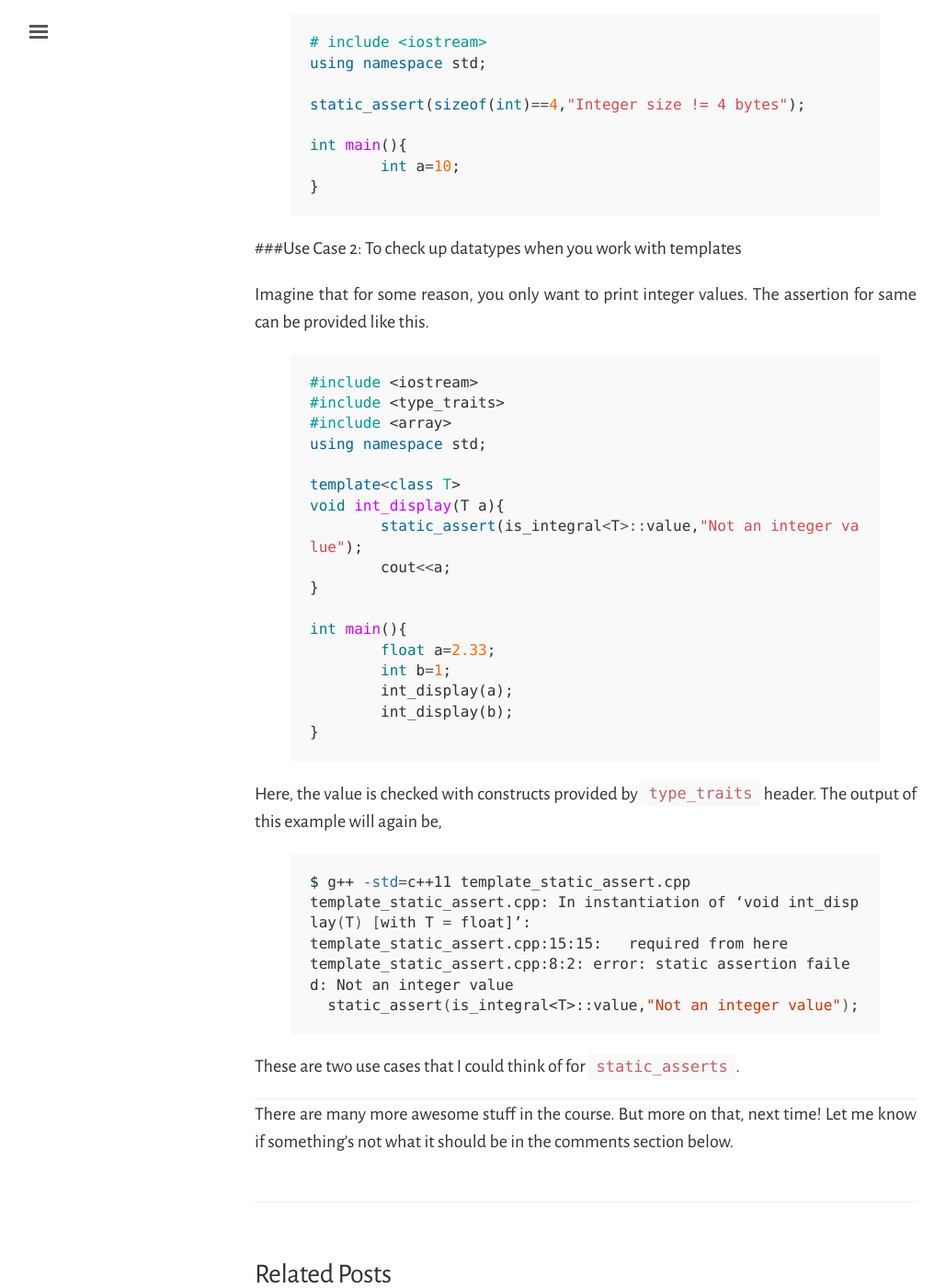
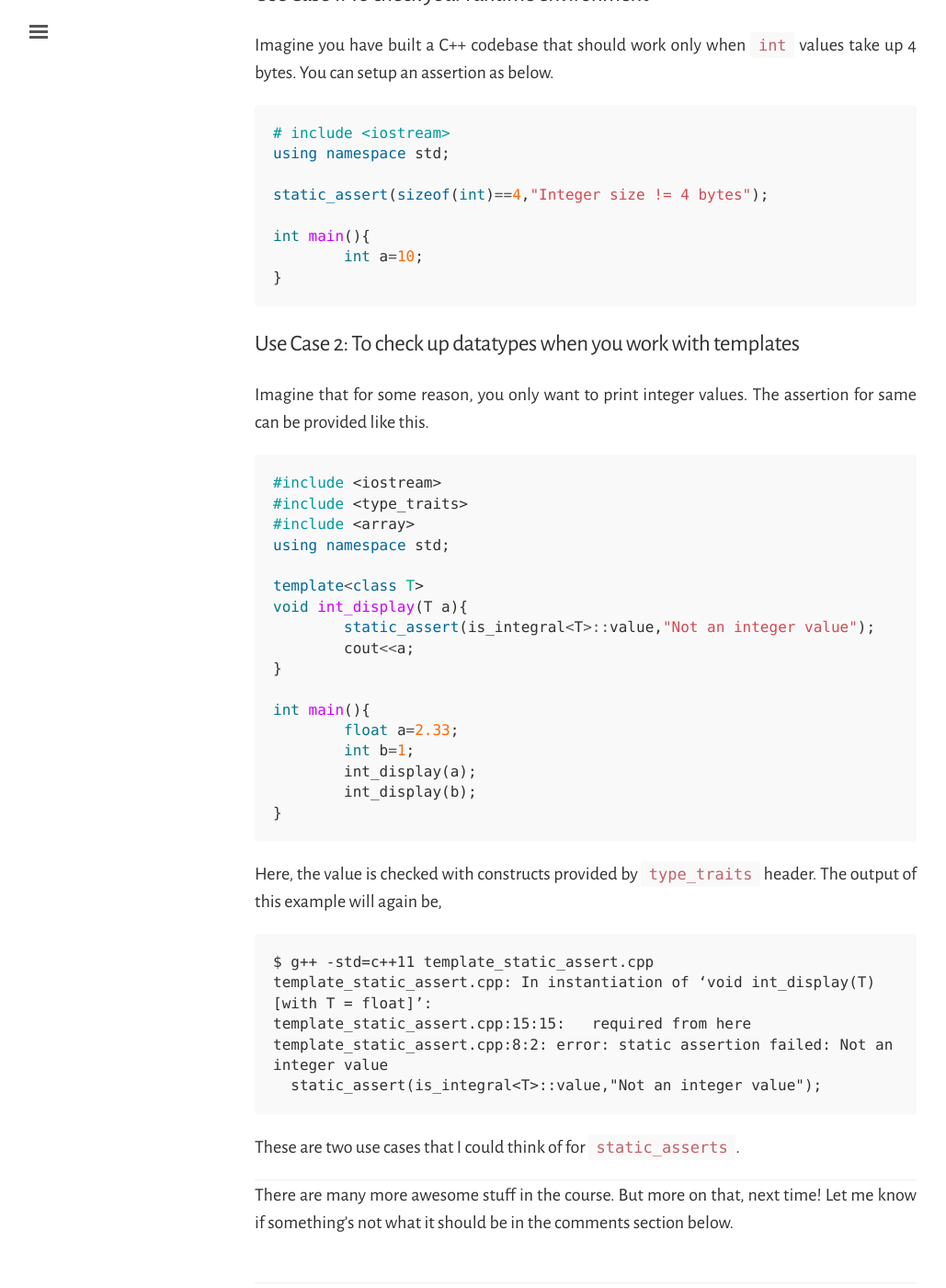
Before and after one commit to dtsdwarak/blog, a Jekyll site: the page built from _posts/2015-08-24-Notes-from-CPP4C-Programmers-Course-Part-I.md, in a window 1280 px wide and 1400 px high, scrolled down 10222 px. Shown: the whole window at 92% size, without its empty margins (3-1032 px from the left). Built offline with Jekyll 4.4.1, drawn with Linux system fonts in a browser that asks for light colours; comment, search, counter and statistics services are not loaded; some of the changed text lies outside the part shown.

Commit message:
Migrate to Jekyll 3

````diff
--- a/_config.yml
+++ b/_config.yml
@@ -1,8 +1,14 @@
 # Permalinks
-#
-# Use of `relative_permalinks` ensures post links from the index work properly.
 permalink:           pretty
-relative_permalinks: true
+future: true
+
+# Markdown syntax
+markdown: kramdown
+
+kramdown:
+  input: GFM
+  syntax_highlighter: rouge
+  line_numbers: true
 
 # Setup
 title:               Dwarak
@@ -22,5 +28,8 @@
 # Custom vars
 version:             1.0.1
 
+# paginate
+gems: [jekyll-paginate]
+
 # Enforce SSL
 enforce_ssl: blog.dwarak.in
--- a/_posts/2015-08-24-Notes-from-CPP4C-Programmers-Course-Part-I.md
+++ b/_posts/2015-08-24-Notes-from-CPP4C-Programmers-Course-Part-I.md
@@ -18,27 +18,27 @@
 * [TypeCasting](#typecasting-in-c)
 * [Static Asserts](#staticasserts-in-c)
 
-##TypeCasting in C++
+## TypeCasting in C++
 
 For the ones who come with a classic C background, your idea of typcasting may have only been like this.
 
-{% highlight cpp %}
+```cpp
 int a = 2;
 float b = (float) a;
-{% endhighlight %}
+```
 
 Apart from the *c-like* syntax as seen above, there is another *functional* typecasting that goes like this.
 
-{% highlight cpp %}
+```cpp
 int a = 2;
 float b = float(a);
-{% endhighlight %}
+```
 
 There is not much difference between either methods. It is totally up to the user to choose his/her preferred way although many would [prefer to use the latter](http://stackoverflow.com/a/3487099).
 
 Sure, it works if you know what you are doing. But the methods above are so powerful that you can typecast literally any type to another type. Consider this example.
 
-{% highlight cpp %}
+```cpp
 //wrong_type_casting.cpp
 #include <iostream>
 
@@ -58,7 +58,7 @@
 	B* b = (B*) &a;
 	cout<<b->b;
 }
-{% endhighlight %}
+```
 
 This would perfectly compile to an executable. Only that the output here may be some junk or in somecases, may create some runtime error.
 
@@ -71,16 +71,16 @@
 
 The syntax for each of the casts is
 
-{% highlight cpp %}
+```cpp
 type1 variable = anytypeof_cast<type1>(type2 variable);
-{% endhighlight %}
+```
 
-###```reinterpret_cast```
+### ```reinterpret_cast```
 The most dumbass typecast ever. It doesn't check which is pointing to what. You could even typecast an integer pointer to a class pointer that you have defined. It is absolutely dangerous at all levels and its highly recommended that you avoid it.
 
 For example, the same example above can be achieved via ```reinterpret_cast``` as
 
-{% highlight cpp %}
+```cpp
 #include <iostream>
 using namespace std;
 
@@ -98,43 +98,43 @@
 	A* a = reinterpret_cast<A*>(&b);
 	cout<<a->a;
 }
-{% endhighlight %}
+```
 
-###```static_cast```
+### ```static_cast```
 
 Now, ```static_cast``` is a little better than the ```reinterpret_cast``` in that, it checks during compile time to see if the values in the LHS and the RHS both match to the same value. The same example above would have been impossible with ```static_cast```.
 
 To really understand what and what is not possible with ```static_cast```, let's start with something simple.
 
-{% highlight cpp %}
+```cpp
 float a = 2.34;
 int b = static_cast<int>(a); //int b=a;
 
 int a = 10;
 float b = static_cast<float>(a); //float b=a;
-{% endhighlight %}
+```
 
 The above code would be possible with ```static_cast```. In general, ```static_cast``` allows for conversions that can happen implicitly.
 
 Now consider the code below.
 
-{% highlight cpp %}
+```cpp
 float *a = new float(2.34);
 int* b = (int*)a;
 
 int* a = new int(10);
 float* b = (float*)a;
-{% endhighlight %}
+```
 
 We have changed nothing except that we declare the variables dynamically. The above code would compile and execute. But the output would not be what we expect. Implementing the same with ```static_cast``` would not let us compile the code at all.
 
-{% highlight cpp %}
+```cpp
 float *a = new float(2.34);
 int* b = static_cast<int*>(a);
 
 int* a = new int(10);
 float* b = static_cast<float*>(a);
-{% endhighlight %}
+```
 
 This code above does not get compiled at all, thus throwing an error.
 
@@ -142,7 +142,7 @@
 
 Again, consider the following code.
 
-{% highlight cpp %}
+```cpp
 #include <iostream>
 using namespace std;
 
@@ -158,11 +158,11 @@
 	A* a = new A;
 	B* b = (B*)a;
 }
-{% endhighlight %}
+```
 
 Though totally senseless, this would compile perfectly in C++. Let's attempt the same with ```static_cast```.
 
-{%highlight cpp %}
+```cpp
 #include <iostream>
 using namespace std;
 
@@ -178,18 +178,18 @@
 	A* a = new A;
 	B* b = static_cast<B*>(a);
 }
-{% endhighlight %}
+```
 
 This code throws an error.
 
-{% highlight bash %}
+```
 static_cast.cpp:14:26: error: invalid static_cast from type ‘A*’ to type ‘B*’
   B* b = static_cast<B*>(a);
-{% endhighlight %}
+```
 
 Let's change it a bit making ```B``` a derivative of class ```A```.
 
-{% highlight cpp %}
+```cpp
 struct A{
 	float a;
 };
@@ -202,7 +202,7 @@
 	A* a = new A;
 	B* b = static_cast<B*>(a);
 }
-{% endhighlight %}
+```
 
 It works!
 
@@ -210,7 +210,7 @@
 
 But, hang on! Let us try to do just the opposite : **Typecast a derived class pointer to a base class**.
 
-{% highlight cpp %}
+```cpp
 struct A{
 	float a;
 };
@@ -223,7 +223,7 @@
 	B* b = new B;
 	A* a = static_cast<A*>(b);
 }
-{% endhighlight %}
+```
 
 Works again!
 
@@ -231,7 +231,7 @@
 
 Thus, ```static_cast``` can perform both pointer upcasts (*pointer-to-base from pointer-to-derived*) and downcasts (*pointer-to-derived from pointer-to-base*).
 
-###Conclusion
+### Conclusion
 
 The conclusion we derive with regard to the ```static_cast``` is that:
 
@@ -247,7 +247,7 @@
 
 Consider the code below.
 
-{% highlight cpp %}
+```cpp
 #include <iostream>
 using namespace std;
 
@@ -265,19 +265,19 @@
 	A* a = static_cast<A*>(b);
 	cout<<a->a;
 }
-{% endhighlight %}
+```
 
 This code would compile OK. But the output is definitely not ```10``` or ```10.<something>```.
 
 How do we handle such problems? There comes ```dynamic_cast``` into picture.
 
-##```dynamic_cast```
+## ```dynamic_cast```
 
 Now, before we get to the complex parts of this typecasting technique, let us analyze this from the very basics.
 
 Look at the code below.
 
-{% highlight cpp %}
+```cpp
 int a=2;
 float b=10.78;
 a = dynamic_cast<int>(b);
@@ -285,13 +285,13 @@
 int a=2;
 float b=10.78;
 b = dynamic_cast<float>(a);
-{% endhighlight %}
+```
 
 Both of the conversions above would be impossible to do with ```dynamic_cast```.
 
 Now, over to pointer type experiments.
 
-{% highlight cpp %}
+```cpp
 #include <iostream>
 using namespace std;
 
@@ -318,24 +318,24 @@
 	if(!c)
 	cout<<"\nFailed for Derived object to Derived pointer";
 }
-{% endhighlight %}
+```
 
 Observe the output below.
 
-{% highlight text %}
+```
 $ g++ dynamic_cast.cpp
 $ ./a.out
 Failed for Base object to Derived pointer
 $
-{% endhighlight %}
+```
 
-###Conclusion
+### Conclusion
 
 The thing is here is that, ```dynamic_cast``` compiles even if it is not able to give us the result we want. But, it fails during runtime --> **More safer** than ```static_cast```.
 
 And it allows for pointer downcast of polymorphic classes (*Base class pointer to Derived class pointer*) **only if** the pointed object is a valid object of the target type.
 
-##```static_asserts``` in C++
+## ```static_asserts``` in C++
 
 The ```static_assert``` is used to declare conditions(assertions) without which program compilation simply won't happen. The usage of ```static_assert``` may not be glaringly obvious at the first glance.
 
@@ -343,13 +343,13 @@
 
 The syntax of ```static_assert``` is,
 
-{% highlight cpp %}
+```cpp
 static_assert(constant_expression, error_message)
-{% endhighlight %}
+```
 
 Let's take up a dumb example for starters.
 
-{% highlight cpp %}
+```cpp
 #include <iostream>
 using namespace std;
 
@@ -357,26 +357,26 @@
 	const int a=10;
 	static_assert(a>10,"Value has to be greater than 10");
 }
-{% endhighlight %}
+```
 
 The output of the program above will be,
 
-{% highlight bash %}
+```
 $ g++ --std=c++11 static_assert.cpp && ./a.out
 static_assert.cpp: In function ‘int main()’:
 static_assert.cpp:6:2: error: static assertion failed: Value has to be greater than 10
   static_assert(a>10,"Value has to be greater than 10"
-{% endhighlight %}
+```
 
 The same can be used within a ```class``` definition as well.
 
 So, as we can see, we can give custom assert conditions for verification at compile time. But, what good is it if we can only check for ```const``` expressions? When and how do we actually put this to good use?
 
-###Use Case 1: To check your runtime environment
+### Use Case 1: To check your runtime environment
 
 Imagine you have built a C++ codebase that should work only when ```int``` values take up 4 bytes. You can setup an assertion as below.
 
-{% highlight cpp %}
+```cpp
 # include <iostream>
 using namespace std;
 
@@ -385,13 +385,13 @@
 int main(){
 	int a=10;
 }
-{% endhighlight %}
+```
 
-###Use Case 2: To check up datatypes when you work with templates
+### Use Case 2: To check up datatypes when you work with templates
 
 Imagine that for some reason, you only want to print integer values. The assertion for same can be provided like this.
 
-{% highlight cpp %}
+```cpp
 #include <iostream>
 #include <type_traits>
 #include <array>
@@ -409,17 +409,17 @@
 	int_display(a);
 	int_display(b);
 }
-{% endhighlight %}
+```
 
 Here, the value is checked with constructs provided by ```type_traits``` header. The output of this example will again be,
 
-{% highlight bash %}
+```
 $ g++ -std=c++11 template_static_assert.cpp
 template_static_assert.cpp: In instantiation of ‘void int_display(T) [with T = float]’:
 template_static_assert.cpp:15:15:   required from here
 template_static_assert.cpp:8:2: error: static assertion failed: Not an integer value
   static_assert(is_integral<T>::value,"Not an integer value");
-{% endhighlight %}
+```
 
 These are two use cases that I could think of for ```static_asserts```.
 
````
Also changed, not shown: _posts/2015-07-13-Best-Podcasts-On-Web.md (+6 -6 lines), _posts/2015-11-04-The-Escapade-With-Virtual-Machines.md (+6 -6 lines), assets/jekyll.jpg (deleted).
